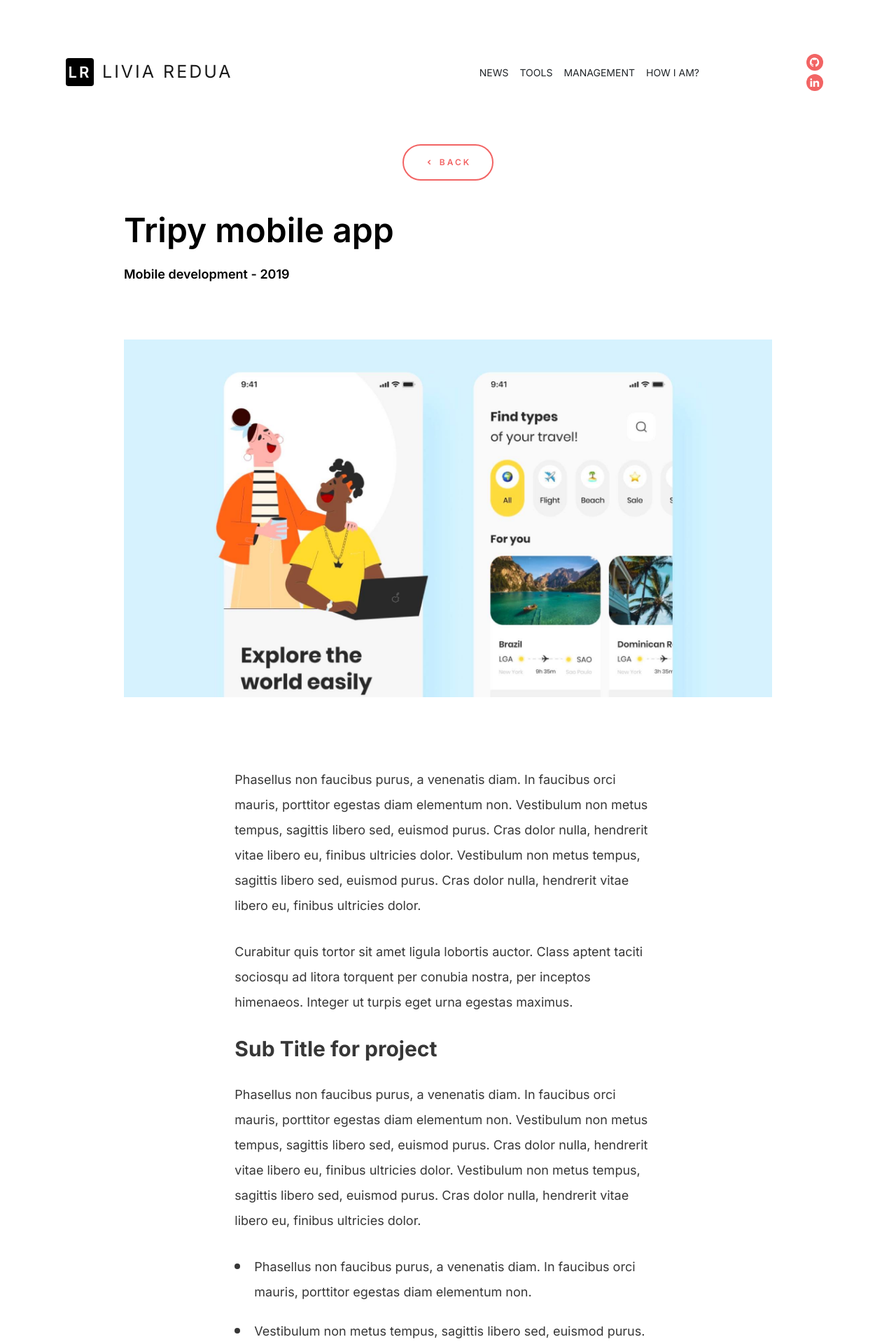
After one commit to liviaredua/mon_blog, a Django app: page /details/ in a window 1280 px wide. The commit adds this page. Shown: the top 1920 px of the page at 70% size. Run offline with Django 4.2, Linux system fonts and the light colour scheme; data comes from the database, SQL or seed files in the repository.

Commit message:
navbar adjusted and details implemented

```diff
--- a/blog/static/assets/css/main.css
+++ b/blog/static/assets/css/main.css
@@ -41,9 +41,8 @@ svg,img { max-width: 100%; height: auto; }
 .ds-logo span{ display:flex; align-items: center; justify-content: center; width: 40px; height: 40px; background-color: #000; border-radius: 4px; color: #FFF; font-size: 22px; font-weight: 600; text-align: center; margin-right: 12px; }
 .ds-logo:hover{ color: #000; }
 
-.ds-social{ list-style: none; display: flex; align-items: center; flex-wrap: wrap; }
-.ds-social li{ margin-left: 12px; }
-.ds-social li:first-child{ margin-left: 0; }
+.ds-social li{ margin-left: 12px;}
+.ds-social li:first-child{ margin-bottom: 5px; }
 .ds-social li a{ border-radius: 100%; color: #FFF; width: 24px; height: 24px; background-color: #F26464; display:flex; justify-content: center; align-items: center; text-align: center; font-size: 16px; }
 .ds-social li a:hover{ background-color: #000; color: #FFF; }
 /*-----------------------------------------------------------------
--- /dev/null
+++ b/blog/templates/details.html
@@ -0,0 +1,148 @@
+{% load static %}
+<!doctype html>
+<html lang="en">
+
+<head>
+  <!-- Required meta tags -->
+  <meta charset="utf-8">
+  <meta name="viewport" content="width=device-width, initial-scale=1">
+  <!-- Google Fots -->
+  <link rel="preconnect" href="https://fonts.googleapis.com">
+  <link rel="preconnect" href="https://fonts.gstatic.com" crossorigin>
+  <link href="https://fonts.googleapis.com/css2?family=Inter:wght@100;200;300;400;500;600;700;800;900&display=swap"
+    rel="stylesheet">
+  <!-- Remixicon Icon -->
+  <link href="https://cdn.jsdelivr.net/npm/remixicon@2.5.0/fonts/remixicon.css" rel="stylesheet">
+  <!-- Remixicon Icon -->
+  <!-- Bootstrap CSS -->
+  <link href="https://cdn.jsdelivr.net/npm/bootstrap@5.0.2/dist/css/bootstrap.min.css" rel="stylesheet"
+    integrity="sha384-EVSTQN3/azprG1Anm3QDgpJLIm9Nao0Yz1ztcQTwFspd3yD65VohhpuuCOmLASjC" crossorigin="anonymous">
+  <link href="https://unpkg.com/aos@2.3.1/dist/aos.css" rel="stylesheet">
+  <!-- Main CSS -->
+  <link href="../static/assets/css/main.css" rel="stylesheet">
+
+
+  <title>Livia Redua </title>
+</head>
+
+<body>
+
+  <!-- header -->
+  <header class="ds-header" id="site-header">
+    <div class="container">
+      <div class="ds-header-inner">
+        <div class="col-11">
+          <nav class="navbar navbar-light bg-lignt navbar-expand-lg">
+            <div class="container-fluid">
+              <button class="navbar-toggler" type="button" data-bs-toggle="collapse" data-bs-target="#navbarNav" aria-controls="navbarNav" aria-expanded="false" aria-label="Toggle navigation">
+                <span class="navbar-toggler-icon"></span>
+              </button>
+              <div class="col-7">
+                <a class="navbar-brand ds-logo" href="about.html">
+                  <span>LR</span>{{profile.first_name}} {{profile.last_name}}
+                </a>
+              </div>
+              <div class="col-5">
+                <div class="collapse navbar-collapse" id="navbarNav">
+                  <ul class="navbar-nav ">
+                    <li class="nav-item">
+                      <a class="nav-link text-dark" href="#">NEWS</a>
+                    </li>
+                    <li class="nav-item">
+                      <a class="nav-link text-dark" href="#">TOOLS</a>
+                    </li>
+                    <li class="nav-item">
+                      <a class="nav-link text-dark" href="#">MANAGEMENT</a>
+                    </li>
+                    <li class="nav-item">
+                      <a class="nav-link text-dark" href="#">HOW I AM?</a>
+                    </li>
+                  </ul>
+                </div>
+              </div>
+            </div>
+          </nav>
+        </div>
+        <!-- social -->
+        <div class="col-1">
+          <ul class="ds-social row">
+            <li class="row justify-content-center"><a href="{{profile.gitHub}}" target="_blank"><i class="ri-github-fill"></i></a></li>
+            <li class="row justify-content-center"><a href="{{profile.linkedin}}" target="_blank"><i class="ri-linkedin-fill"></i></a></li>
+          </ul>
+        </div>
+        <!-- social -->
+      </div>
+    </div>
+  </header>
+
+  <main class="ds-main-section">
+    <div class="container">
+       <div class="ds-work-details-section">
+           <div class="text-center">
+             <a href={% url 'about' %} class="ds-button ds-arrow-button"><i class="ri-arrow-left-s-line"></i> BACK</a>
+           </div>
+           <div class="row justify-content-center">
+             <div class="col-12 col-sm-12 col-md-10 col-lg-10 col-xl-10 col-xxl-10">
+                 <header class="ds-work-det-hed">
+                     <h1 class="ds-work-det-title">Tripy mobile app</h1>
+                     <span class="ds-work-det-dep">Mobile development - 2019</span>
+                 </header>
+                 <figure><img src="../static/assets/images/work-details-image-1.jpg"></figure>
+                 <div class="ds-work-content-sec">
+                     <div class="row justify-content-center">
+                         <div class="col-12 col-sm-12 col-md-8 col-lg-8 col-xl-8 col-xxl-8">
+                             <p>Phasellus non faucibus purus, a venenatis diam. In faucibus orci mauris, porttitor egestas diam elementum non. Vestibulum non metus tempus, sagittis libero sed, euismod purus. Cras dolor nulla, hendrerit vitae libero eu, finibus ultricies dolor. Vestibulum non metus tempus, sagittis libero sed, euismod purus. Cras dolor nulla, hendrerit vitae libero eu, finibus ultricies dolor.</p>
+
+                             <p>Curabitur quis tortor sit amet ligula lobortis auctor. Class aptent taciti sociosqu ad litora torquent per conubia nostra, per inceptos himenaeos. Integer ut turpis eget urna egestas maximus. </p>
+
+                             <h2>Sub Title for project</h2>
+                             <p>Phasellus non faucibus purus, a venenatis diam. In faucibus orci mauris, porttitor egestas diam elementum non. Vestibulum non metus tempus, sagittis libero sed, euismod purus. Cras dolor nulla, hendrerit vitae libero eu, finibus ultricies dolor. Vestibulum non metus tempus, sagittis libero sed, euismod purus. Cras dolor nulla, hendrerit vitae libero eu, finibus ultricies dolor.</p>
+
+                             <ul>
+                               <li>Phasellus non faucibus purus, a venenatis diam. In faucibus orci mauris, porttitor egestas diam elementum non.</li>
+                                <li>Vestibulum non metus tempus, sagittis libero sed, euismod purus.</li>
+                                <li>Vestibulum non metus tempus, sagittis libero sed, euismod purus. Cras dolor nulla, hendrerit vitae libero eu, finibus ultricies dolor. Vestibulum non metus tempus.</li>
+                             </ul>
+                         </div>
+                     </div>
+                 </div>
+                <figure><img src="../static/assets/images/work-details-image-2.jpg"></figure>
+                 <div class="ds-work-content-sec">
+                     <div class="row justify-content-center">
+                         <div class="col-12 col-sm-12 col-md-8 col-lg-8 col-xl-8 col-xxl-8">
+                             <p>Phasellus non faucibus purus, a venenatis diam. In faucibus orci mauris, porttitor egestas diam elementum non. Vestibulum non metus tempus, sagittis libero sed, euismod purus. Cras dolor nulla, hendrerit vitae libero eu, finibus ultricies dolor. Vestibulum non metus tempus, sagittis libero sed, euismod purus. Cras dolor nulla, hendrerit vitae libero eu, finibus ultricies dolor.</p>
+                         </div>
+                     </div>
+                 </div>
+             </div>
+           </div>
+       </div>
+    </div>
+  </main>
+
+  <!--  footer -->
+  <footer class="ds-footer text-center">
+    <div class="container">
+       <section>
+         <span>Stay in touch</span>
+         <h4>Ready to talk?</h4>
+         <p>Feel free to contact us</p>
+         <a href="mailto:test@test.com" class="ds-button">Lets Talk</a>
+       </section>
+       <span class="ds-copyright">© 2022 All rights reserved. Free minimal bootstrap template by <a href="https://designstub.com/" target="_blank">Designstub</a>.</span>
+    </div>
+  </footer>
+
+
+   <script src="https://ajax.googleapis.com/ajax/libs/jquery/3.5.1/jquery.min.js"></script>
+   <!-- Option 1: Bootstrap Bundle with Popper -->
+   <script src="https://cdn.jsdelivr.net/npm/bootstrap@5.0.2/dist/js/bootstrap.bundle.min.js" integrity="sha384-MrcW6ZMFYlzcLA8Nl+NtUVF0sA7MsXsP1UyJoMp4YLEuNSfAP+JcXn/tWtIaxVXM" crossorigin="anonymous"></script>
+
+   <!-- Option 2: Separate Popper and Bootstrap JS -->
+   <!--
+   <script src="https://cdn.jsdelivr.net/npm/@popperjs/core@2.9.2/dist/umd/popper.min.js" integrity="sha384-IQsoLXl5PILFhosVNubq5LC7Qb9DXgDA9i+tQ8Zj3iwWAwPtgFTxbJ8NT4GN1R8p" crossorigin="anonymous"></script>
+   <script src="https://cdn.jsdelivr.net/npm/bootstrap@5.0.2/dist/js/bootstrap.min.js" integrity="sha384-cVKIPhGWiC2Al4u+LWgxfKTRIcfu0JTxR+EQDz/bgldoEyl4H0zUF0QKbrJ0EcQF" crossorigin="anonymous"></script>
+   -->
+   <script src="../static/assets/js/main.js"></script>
+ </body>
+</html>
--- a/blog/urls.py
+++ b/blog/urls.py
@@ -1,8 +1,9 @@
 from django.urls import path
 
-from blog.views import about, download
+from blog.views import about, download, detail
 
 urlpatterns = [
-    path('', about),
-    path('cv/', download)
+    path('', about, name='about'),
+    path('cv/', download),
+    path('details/', detail, name='detail')
 ]
--- a/blog/views.py
+++ b/blog/views.py
@@ -68,3 +68,17 @@ def download(request):
             return response
 
     return response
+
+
+def detail(request):
+    profile = Profile.objects.get(id=1)
+    data = {
+        'profile':{
+            'first_name':profile.first_name,
+            'last_name':profile.last_name,
+            'birth':profile.birth,
+            'linkedin':profile.linkedin,
+            'gitHub':profile.gitHub
+            }
+    }
+    return render(request, 'details.html', data)
```
Also changed, not shown: blog/templates/about.html (+15 -8 lines), blog/templates/works-setails.html (deleted, +0 -115 lines).
